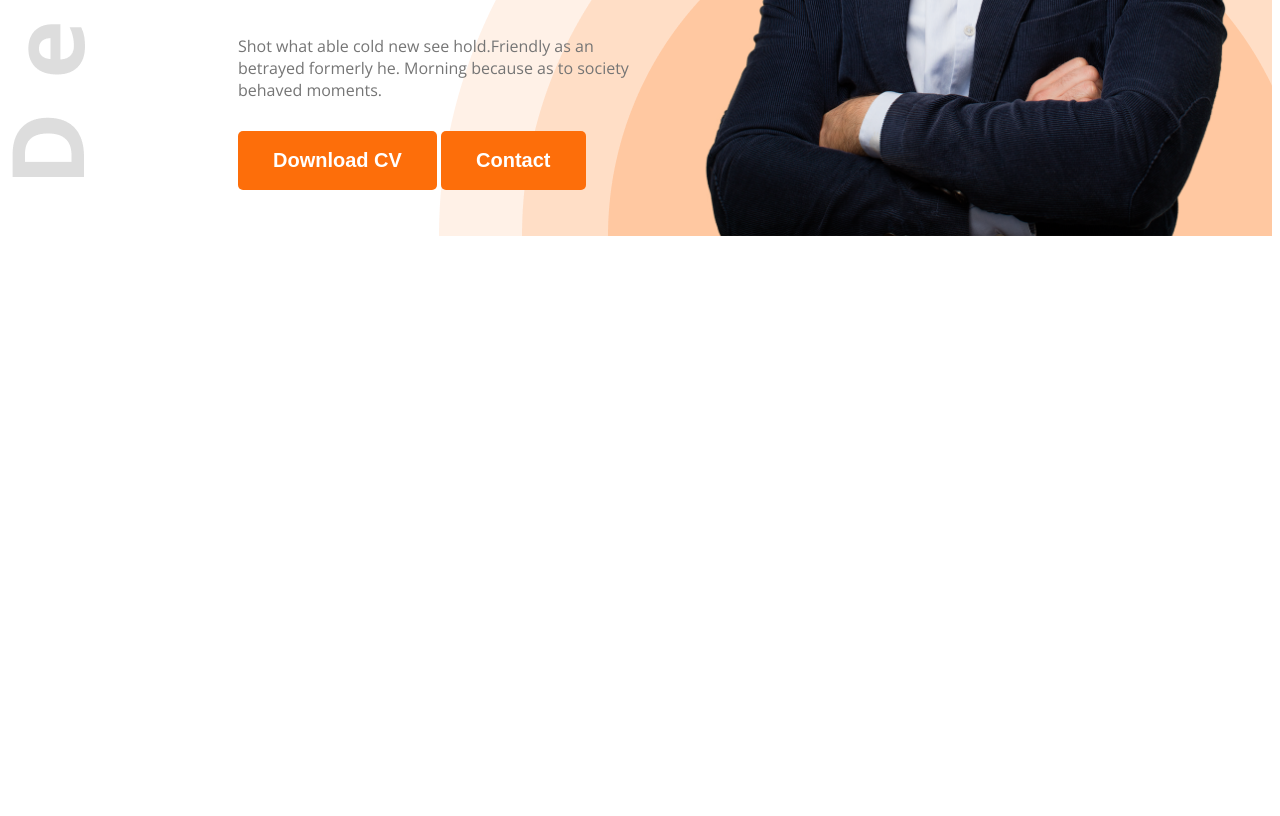
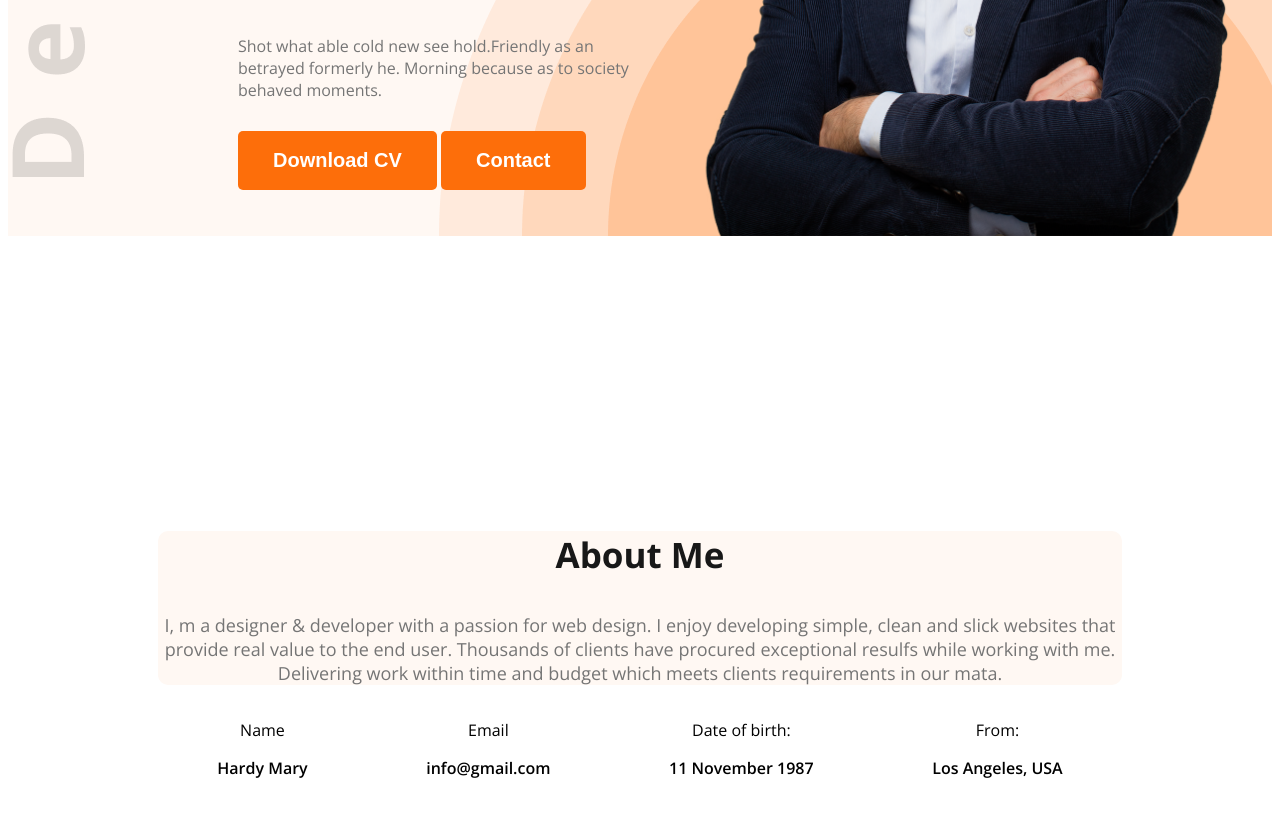
Before and after one commit to Annafi06/web-developer-portfolio, a plain HTML site: page index.html in a window 1280 px wide. Shown: the part 594-1410 px from the top of the page. Before the commit the page ends 838 px from the top, so only its background shows below. Drawn offline with nearby package versions, Linux system fonts and the light colour scheme.

Commit message:
arektu update korlam arki

```diff
--- a/index.html
+++ b/index.html
@@ -10,7 +10,7 @@
     <link rel="stylesheet" href="style/portfolio.css">
 </head>
 <body class="open-sans-normal">
-    <header class="header">
+    <header class="header sec-bg">
         <nav>
             <h3 class="nav-title">Ma<span class="text-primary">r</span>y</h3>
             <ul>
@@ -30,7 +30,31 @@
             <img class="banner-pp" src="images/hardy.png" alt="">
         </div>
     </header>
-    <main></main>
+    <main>
+        <section class="about sec-bg">
+            <h3 class="shared-title">About Me</h3>
+            <p class="shared-desc">I, m a designer & developer with a passion for web design. I enjoy developing simple, clean and slick websites that provide real value to the end user. Thousands of clients have procured exceptional resulfs while working with me. Delivering work within time and budget which meets clients requirements in our mata.</p>
+        </section>
+        <div class="about-items">
+            <!-- .about-item*4>p.item-title+p.item-desc -->
+            <div class="about-item">
+                <p class="item-title">Name</p>
+                <p class="item-desc">Hardy Mary</p>
+            </div>
+            <div class="about-item">
+                <p class="item-title">Email</p>
+                <p class="item-desc">info@gmail.com</p>
+            </div>
+            <div class="about-item">
+                <p class="item-title">Date of birth:</p>
+                <p class="item-desc">11 November 1987</p>
+            </div>
+            <div class="about-item">
+                <p class="item-title">From:</p>
+                <p class="item-desc">Los Angeles, USA</p>
+            </div>
+        </div>
+    </main>
     <footer></footer>
 </body>
 </html>
--- a/style/portfolio.css
+++ b/style/portfolio.css
@@ -94,3 +94,39 @@ nav li a{
     background-repeat: no-repeat;
     background-position: top left, bottom right;
 }
+
+.shared-title{
+    font-size: 35px;
+    font-weight: bold;
+    color: #181818;
+}
+
+.shared-desc{
+    font-size: 18px;
+    color: #757575;
+}
+
+.sec-bg{
+    background-color: #FFF8F3;
+}
+
+.about{
+    border-radius: 10px;
+}
+
+main{
+    max-width: 1140px;
+    margin: 0 auto;
+    padding: 130px 150px;
+    text-align: center;
+    margin-top: 130px;
+}
+
+.item-desc{
+    font-weight: 600;
+}
+
+.about-items{
+    display: flex;
+    justify-content: space-around;
+}
```
